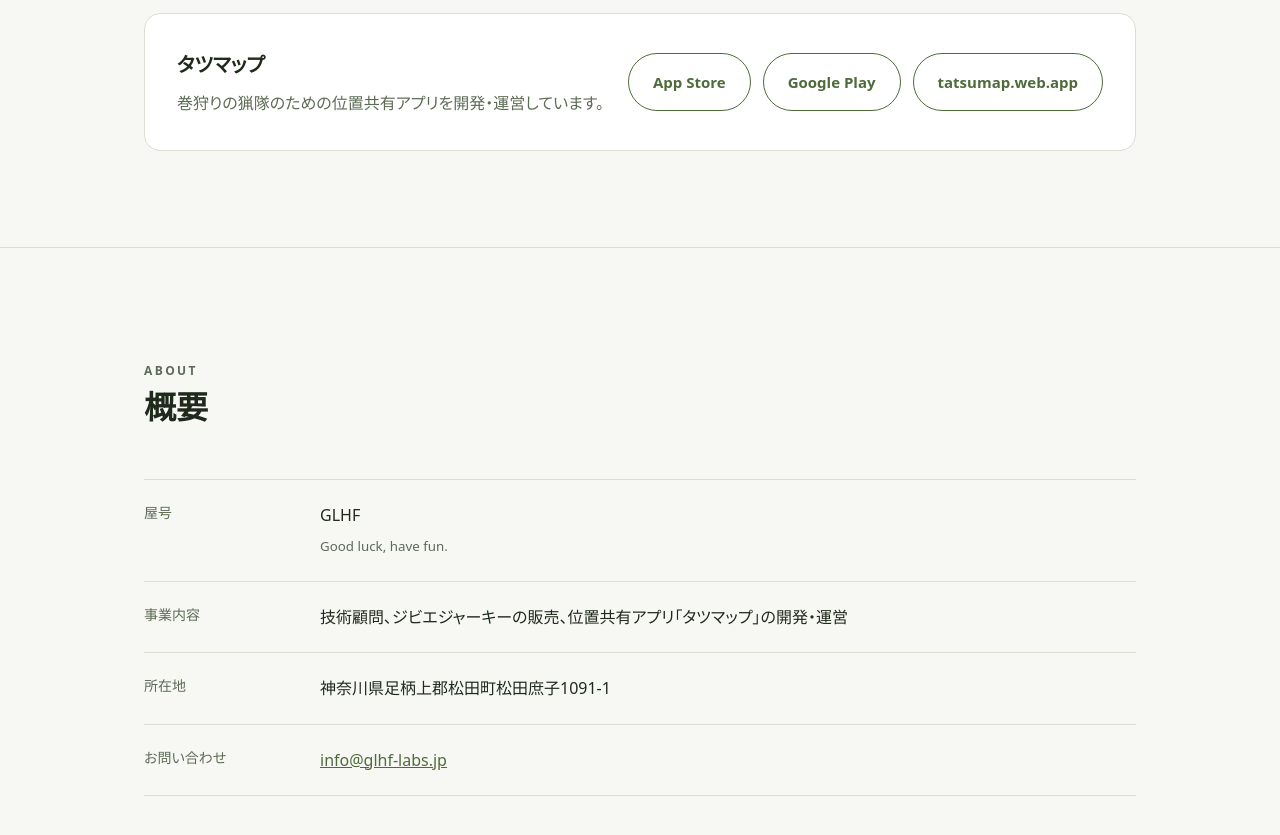
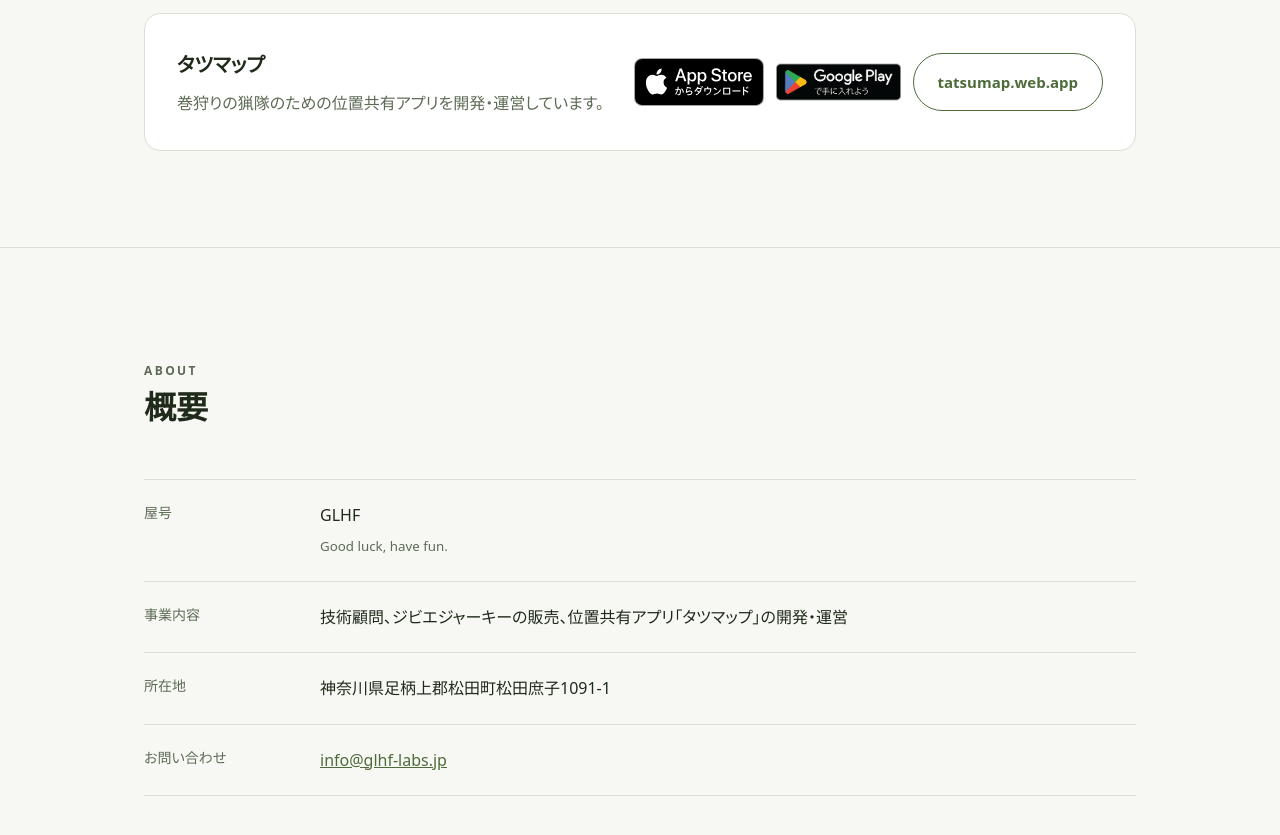
Before and after one commit to 1tsuki/glhf-labs.jp, a plain HTML site: page index.html in a window 1280 px wide. Shown: the part 2951-3786 px from the top of the page. Drawn offline with Linux system fonts and the light colour scheme.

Commit message:
タツマップのストアのリンクを公式バッジの画像に差し替え
Co-Authored-By: Claude Opus 5.5 <noreply@anthropic.com>

```diff
--- a/index.html
+++ b/index.html
@@ -95,7 +95,10 @@
   .biz + .biz { margin-top: 16px; }
   .biz h3 { margin: 0 0 4px; font-size: 20px; }
   .biz p { margin: 0; color: var(--muted); }
-  .biz-links { display: flex; flex-wrap: wrap; gap: 12px; }
+  .biz-links { display: flex; flex-wrap: wrap; align-items: center; gap: 12px; }
+  /* ストアの公式バッジ。加工せず、高さをそろえて置く（App Store は高さ 40px 以上） */
+  .store-badge { display: block; line-height: 0; }
+  .store-badge img { height: 48px; width: auto; }
 
   /* about */
   .info { margin: 0; border-top: 1px solid var(--line); }
@@ -230,8 +233,8 @@
             <p>巻狩りの猟隊のための位置共有アプリを開発・運営しています。</p>
           </div>
           <div class="biz-links">
-            <a class="btn ghost" href="https://apps.apple.com/jp/app/id6835298767" target="_blank" rel="noopener">App Store</a>
-            <a class="btn ghost" href="https://play.google.com/store/apps/details?id=jp.glhf_labs.tatsumap" target="_blank" rel="noopener">Google Play</a>
+            <a class="store-badge" href="https://apps.apple.com/jp/app/id6835298767" target="_blank" rel="noopener"><img src="assets/app-store-badge-ja.svg" alt="App Store からダウンロード" width="131" height="48"></a>
+            <a class="store-badge" href="https://play.google.com/store/apps/details?id=jp.glhf_labs.tatsumap" target="_blank" rel="noopener"><img src="assets/google-play-badge-ja.png" alt="Google Play で手に入れよう" width="124" height="48"></a>
             <a class="btn ghost" href="https://tatsumap.web.app/" target="_blank" rel="noopener">tatsumap.web.app</a>
           </div>
         </div>
```
Also changed, not shown: assets/app-store-badge-ja.svg (added), assets/google-play-badge-ja.png (added).
